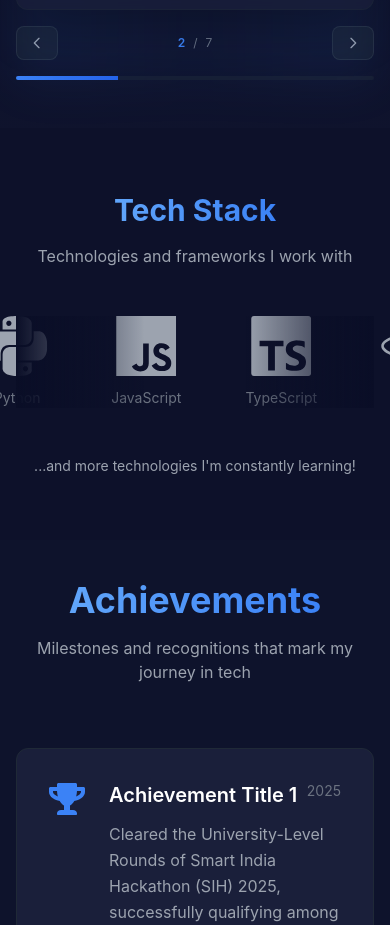
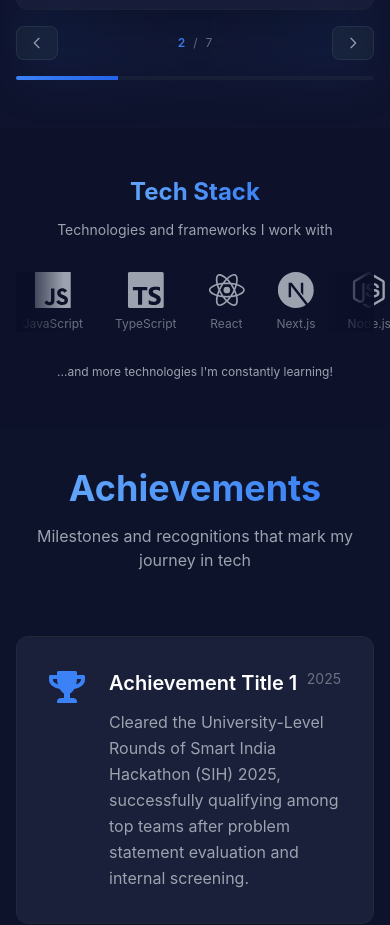
Before and after one commit to Yashcodes07/Portfolio, a Next.js app: page / in a window 390 px wide. Shown: the part 1700-2625 px from the top of the page. Built offline with nearby package versions, Linux system fonts and the light colour scheme.

Commit message:
commit-5

```diff
--- a/components/Footer.tsx
+++ b/components/Footer.tsx
@@ -9,6 +9,7 @@ export default function Footer() {
     <footer className="bg-secondary border-t border-gray-800 py-8 px-4 sm:px-6 lg:px-8">
       <div className="max-w-7xl mx-auto">
         <div className="flex flex-col items-center gap-6">
+
           {/* Social Links */}
           <div className="flex gap-6">
             <a
--- a/components/TechStack.tsx
+++ b/components/TechStack.tsx
@@ -19,7 +19,7 @@ import {
   SiDocker,
   SiGit,
   SiHtml5,
-  SiCss3
+  SiCss3,
 } from 'react-icons/si';
 
 const technologies = [
@@ -45,37 +45,42 @@ const technologies = [
 ];
 
 export default function TechStack() {
-  // Duplicate the array to create seamless loop
   const duplicatedTechnologies = [...technologies, ...technologies];
 
   return (
-    <section id="skills" className="py-16 px-4 sm:px-6 lg:px-8 bg-secondary/20 overflow-hidden">
-      <div className="max-w-7xl mx-auto mb-8">
-        <h2 className="text-3xl sm:text-4xl font-bold text-center mb-4">
+    <section
+      id="skills"
+      className="py-12 sm:py-16 px-4 sm:px-6 lg:px-8 bg-secondary/20 overflow-hidden"
+    >
+      <div className="max-w-7xl mx-auto mb-6 sm:mb-8">
+        <h2 className="text-2xl sm:text-4xl font-bold text-center mb-3 sm:mb-4">
           <span className="text-gradient">Tech Stack</span>
         </h2>
-        <p className="text-center text-gray-400 mb-12">
+        <p className="text-center text-gray-400 text-sm sm:text-base mb-8 sm:mb-12">
           Technologies and frameworks I work with
         </p>
       </div>
 
       {/* Infinite Scrolling Container */}
       <div className="relative">
-        {/* Gradient Overlays */}
-        <div className="absolute left-0 top-0 bottom-0 w-32 bg-gradient-to-r from-primary via-primary/50 to-transparent z-10"></div>
-        <div className="absolute right-0 top-0 bottom-0 w-32 bg-gradient-to-l from-primary via-primary/50 to-transparent z-10"></div>
+        {/* Smaller Gradient Overlays on Mobile */}
+        <div className="absolute left-0 top-0 bottom-0 w-12 sm:w-32 bg-gradient-to-r from-primary via-primary/50 to-transparent z-10"></div>
+        <div className="absolute right-0 top-0 bottom-0 w-12 sm:w-32 bg-gradient-to-l from-primary via-primary/50 to-transparent z-10"></div>
 
         {/* Scrolling Track */}
-        <div className="flex animate-slide">
+        <div className="flex animate-slide items-center">
           {duplicatedTechnologies.map((tech, index) => (
             <div
               key={index}
-              className="flex-shrink-0 mx-8 flex flex-col items-center justify-center group"
+              className="flex-shrink-0 mx-4 sm:mx-8 flex flex-col items-center justify-center group"
             >
-              <div className="text-6xl text-gray-400 group-hover:text-accent transition-all duration-400 group-hover:scale-110 transform">
+              {/* Responsive Icon Size */}
+              <div className="text-4xl sm:text-6xl text-gray-400 group-hover:text-accent transition-all duration-300 group-hover:scale-110 transform">
                 {tech.icon}
               </div>
-              <p className="text-sm text-gray-500 mt-3 group-hover:text-accent transition-colors">
+
+              {/* Responsive Text */}
+              <p className="text-xs sm:text-sm text-gray-500 mt-2 sm:mt-3 group-hover:text-accent transition-colors">
                 {tech.name}
               </p>
             </div>
@@ -83,8 +88,7 @@ export default function TechStack() {
         </div>
       </div>
 
-      {/* Additional info */}
-      <div className="text-center mt-12 text-gray-400 text-sm">
+      <div className="text-center mt-8 sm:mt-12 text-gray-400 text-xs sm:text-sm">
         <p>...and more technologies I'm constantly learning!</p>
       </div>
     </section>
--- a/tailwind.config.js
+++ b/tailwind.config.js
@@ -14,7 +14,7 @@ module.exports = {
         'accent-dark': '#2563eb',
       },
       animation: {
-        'slide': 'slide 20s linear infinite',
+        'slide': 'slide 15s linear infinite',
       },
       keyframes: {
         slide: {
```
